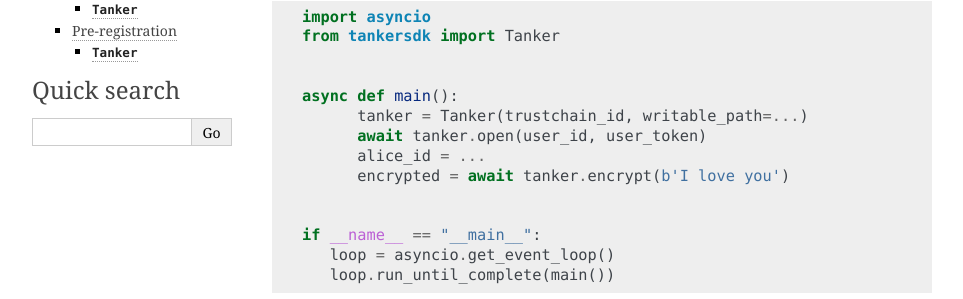
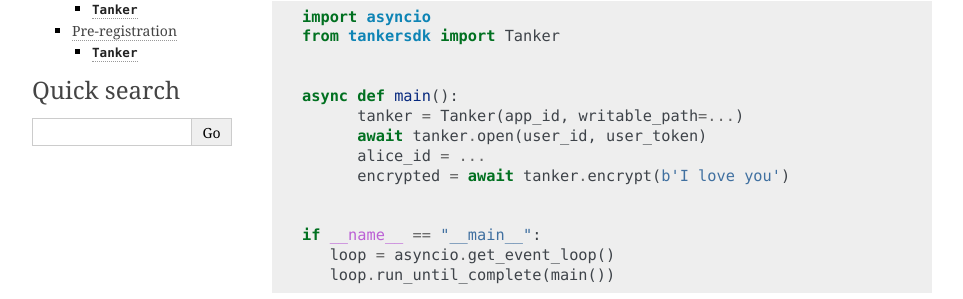
Before and after one commit to TankerHQ/sdk-python, a Sphinx documentation site: the page built from docs/index.rst, in a window 1280 px wide and 900 px high. Shown: the part 330-629 px from the top of the window, without its empty margins (148-1111 px from the left). Built offline with Sphinx 7.4.7, drawn with Linux system fonts in a browser that asks for light colours.

Commit message:
Cleanup remaining traces of Trustchain

```diff
--- a/demo.py
+++ b/demo.py
@@ -27,9 +27,7 @@ async def open_tanker_session(
 
     config = do_request(requests_session, "get", "config").json()
     config.setdefault("url", "https://api.tanker.io")
-    tanker = Tanker(
-        config["trustchainId"], url=config["url"], writable_path=storage_path
-    )
+    tanker = Tanker(config["appId"], url=config["url"], writable_path=storage_path)
 
     if signup:
         res = do_request(
--- a/docs/index.rst
+++ b/docs/index.rst
@@ -28,7 +28,7 @@ Here's a typical usage:
 
 
    async def main():
-         tanker = Tanker(trustchain_id, writable_path=...)
+         tanker = Tanker(app_id, writable_path=...)
          await tanker.open(user_id, user_token)
          alice_id = ...
          encrypted = await tanker.encrypt(b'I love you')
```
